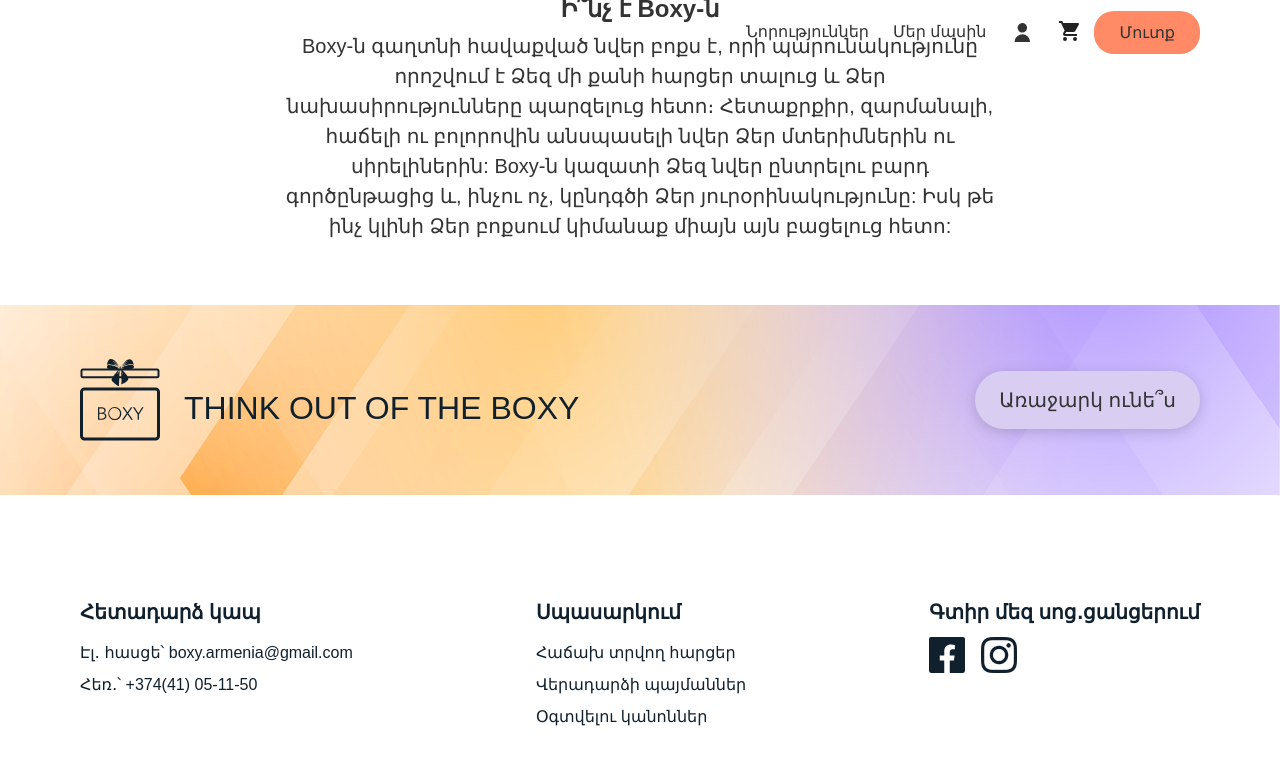
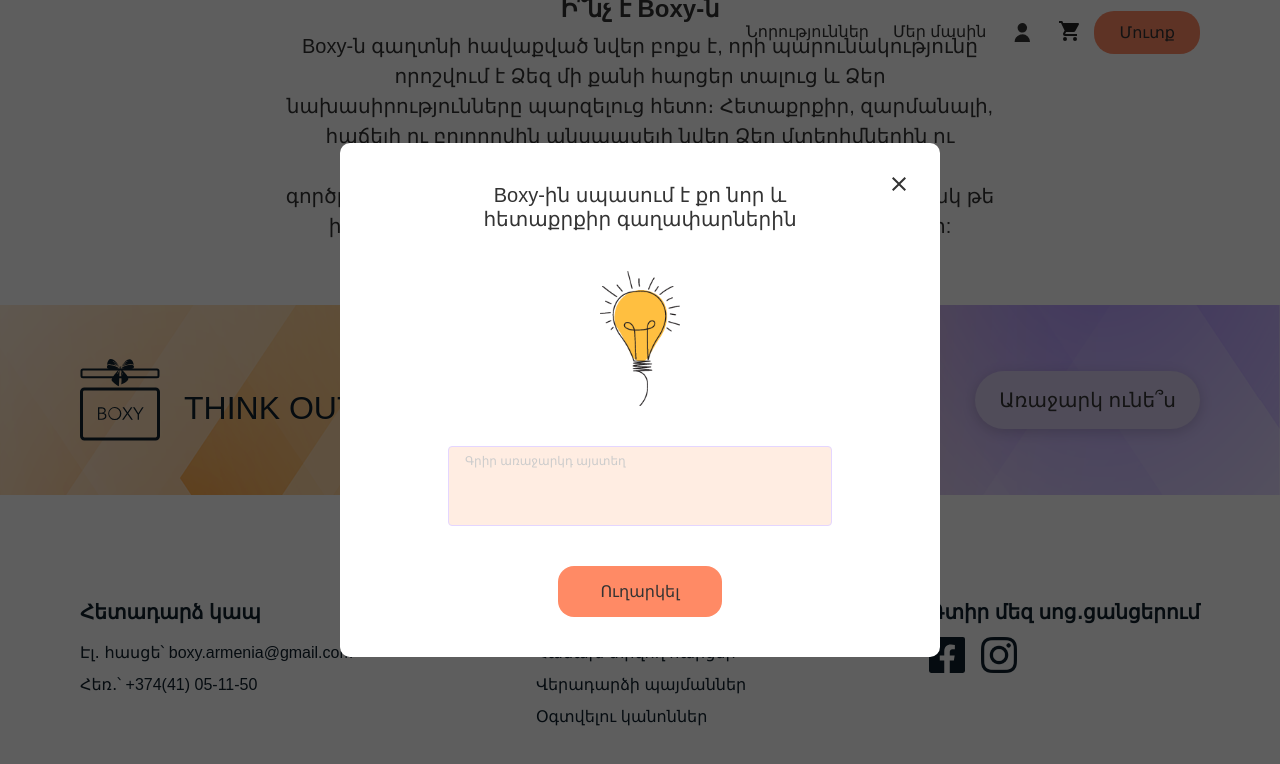
Before and after one commit to Varsine/Todo, a React (Create React App) app: page / in a window 1280 px wide. Both pictures are taken after a click on the button "Առաջարկ ունե՞ս". Shown: the part 1231-1995 px from the top of the page. Built offline with nearby package versions, Linux system fonts and the light colour scheme.

Commit message:
add suggestion popup

```diff
--- a/src/components/AddCartPopup/AddCartPopup.scss
+++ b/src/components/AddCartPopup/AddCartPopup.scss
@@ -68,7 +68,6 @@
         }
 
         @include media(until-mobile) {
-            padding: 10px 28px;
             margin: 24px 0 0;
         }
     }
--- a/src/components/Popup/Popup.scss
+++ b/src/components/Popup/Popup.scss
@@ -25,29 +25,44 @@
         position: relative;
         background-color: $surface-color;
         padding: 29px;
+        width: 680px;
         border-radius: 10px;
         animation-name: anim-popup;
         animation-duration: 0.2s;
+
         @keyframes anim-popup {
             0% {
                 transform: scale(0.4);
             }
+
             25% {
                 transform: scale(0.6);
             }
+
             50% {
                 transform: scale(0.8);
             }
+
             75% {
                 transform: scale(0.9);
             }
+
             100% {
                 transform: scale(1);
             }
         }
 
+        @include media(until-desktop) {
+            width: 600px;
+        }
+
         @include media(until-tablet) {
+            width: 512px;
             padding: 16px;
+        }
+
+        @include media(until-mobile) {
+           max-width: 328px;
         }
 
         &__close-icon {
@@ -63,28 +78,22 @@
         }
 
         &__content {
-            padding: 26px 55px;
+            padding: 26px 79px;
             text-align: center;
 
             @include media(until-desktop) {
-                padding: 15px 55px;
+                padding: 15px 79px;
             }
 
             @include media(until-tablet) {
                 padding: 16px 40px;
             }
 
-            @include media(until-mobile) {
-                width: 200px;
-                padding: 0;
-                margin: 16px 40px;
-            }
-
             &__title {
                 color: $text-color-surface;
-                padding: 8px 0 0;
                 font-weight: normal;
                 font-size: $heading3;
+                line-height: normal;
 
                 @include media(until-desktop) {
                     font-size: $intro-text;
--- a/src/components/Popup/Popup.tsx
+++ b/src/components/Popup/Popup.tsx
@@ -20,11 +20,11 @@
     return (
         <div className="app-popup">
             <div className="app-popup__basis" onClick={onClose}></div>
-            <div className={`app-popup__inner ${className}`}>
+            <div className='app-popup__inner'>
                 <div className="app-popup__inner__close-icon" onClick={onClose}>
                     <CloseIcon />
                 </div>
-                <div className="app-popup__inner__content">
+                <div className={`app-popup__inner__content ${className}`}>
                     <TextBlock className="app-popup__inner__content__title">{title}</TextBlock>
                     <div className='app-popup__inner__content__children'>{children}</div>
                 </div>
--- /dev/null
+++ b/src/components/SuggestionPopup/SuggestionPopup.scss
@@ -0,0 +1,58 @@
+@import "~styles/root";
+
+.suggestion-popup {
+    padding: 11px 79px;
+
+    @include media(until-tablet) {
+        padding: 16px 47px;
+    }
+
+    @include media(until-mobile) {
+        padding: 16px 34px;
+    }
+
+    &__img {
+        height: 191px;
+        width: 113px;
+        margin: 40px 0px;
+
+        @include media(until-desktop) {
+            height: 135px;
+            width: 80px;
+        }
+
+        @include media(until-tablet) {
+            margin: 24px 0;
+        }
+    }
+
+    &__textarea {
+        width: 100%;
+        border-radius: 4px;
+        font-size: $micro-text;
+        height: 80px;
+        padding: 8px 16px;
+        background-color: $textarea-suggestion-bg;
+
+        @include media(until-mobile) {
+            padding: 8px;
+        }
+    }
+
+    &__button {
+        margin: 40px 0 0;
+        font-size: $intro-text;
+        border-radius: 16px;
+        padding: 16px 44px;
+
+        @include media(until-desktop) {
+            font-size: $body-text;
+            padding: 15px 41px;
+        }
+
+        @include media(until-tablet) {
+            padding: 11px 33px;
+            margin: 24px 0 0;
+        }
+    }
+}
--- /dev/null
+++ b/src/components/SuggestionPopup/SuggestionPopup.tsx
@@ -0,0 +1,32 @@
+import React from "react";
+
+import Popup from 'components/Popup/Popup';
+import Button from 'components/Button/Button';
+import Image from 'components/Image/Image';
+import TextareaField from "components/TextareaField/TextareaField";
+import suggestionLump from 'assets/suggestionLump.png';
+
+import "./SuggestionPopup.scss";
+
+interface ISuggestionPopupProps {
+  onClose: () => void;
+  onClick: () => void;
+}
+
+const SuggestionPopup: React.FC<ISuggestionPopupProps> = ({
+  onClick,
+  onClose,
+}) => {
+  return (
+    <Popup className="suggestion-popup"
+      title="Boxy-ին սպասում է քո նոր և հետաքրքիր գաղափարներին"
+      onClose={onClose}
+    >
+      <Image className="suggestion-popup__img" src={suggestionLump} />
+      <TextareaField className="suggestion-popup__textarea" placeholder="Գրիր առաջարկդ այստեղ" />
+      <Button className="suggestion-popup__button" onClick={onClick}>Ուղարկել</Button>
+    </Popup>
+  )
+};
+
+export default SuggestionPopup;
--- a/src/containers/Footer/Footer.tsx
+++ b/src/containers/Footer/Footer.tsx
@@ -1,17 +1,23 @@
-import React from "react";
+import React, { useState } from "react";
 
+import SuggestionPopup from "components/SuggestionPopup/SuggestionPopup";
+import Button from "components/Button/Button";
 import FooterContacts from "./FooterContacts/FooterContacts";
 import FooterServices from "./FooterServices/FooterServices";
 import SocialMedia from "./FooterSocialMedia/FooterSocialMedia";
 import FooterBoxyLogo from "icons/FooterBoxyLogo";
-import Button from "components/Button/Button";
 
 import "./Footer.scss";
 
-interface IFooterProps {}
+interface IFooterProps { }
 
 const Footer: React.FC<IFooterProps> = () => {
-  const buttonClick = () => {}
+  const [showSuggestionPopup, setShowSuggestionPopup] = useState(false)
+
+  const handlerSuggestionStatus = () => {
+    setShowSuggestionPopup(!showSuggestionPopup)
+  }
+  const sendSuggestion = () => { }
   return (
     <div className="app-footer">
       <div className="app-footer__top-column">
@@ -21,7 +27,7 @@
         </div>
         <Button
           className="app-footer__top-column__button"
-          onClick={buttonClick}
+          onClick={handlerSuggestionStatus}
         >
           Առաջարկ ունե՞ս
         </Button>
@@ -35,6 +41,12 @@
         © <span>{new Date().getFullYear()}</span> Boxy: Բոլոր իրավունքները
         պաշտպանված են։
       </p>
+      {showSuggestionPopup && (
+        <SuggestionPopup
+          onClick={sendSuggestion}
+          onClose={handlerSuggestionStatus}
+        />
+      )}
     </div>
   )
 }
--- a/src/styles/_colors.scss
+++ b/src/styles/_colors.scss
@@ -26,3 +26,4 @@
 $count-button-bg: #E6E6E6;
 $dots-bg: #C4C4C4;
 $border-boxes-shadow: #00000029;
+$textarea-suggestion-bg: #FFEDE2;
```
Also changed, not shown: src/containers/SuggestionPopup/SuggestionPopup.tsx (deleted, +0 -11 lines), src/assets/suggestionLump.png (added), src/containers/SuggestionPopup/SuggestionPopup.scss (deleted).
